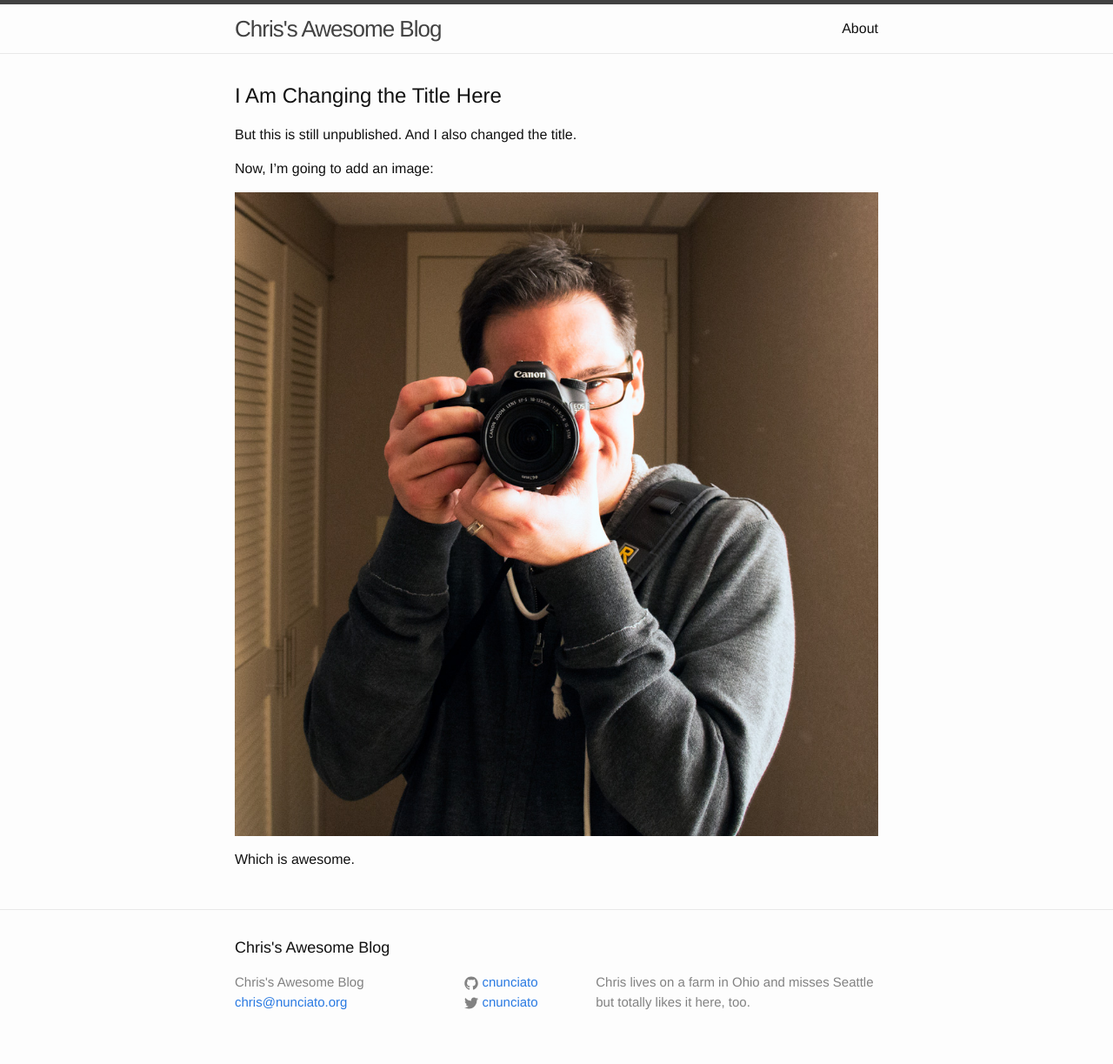
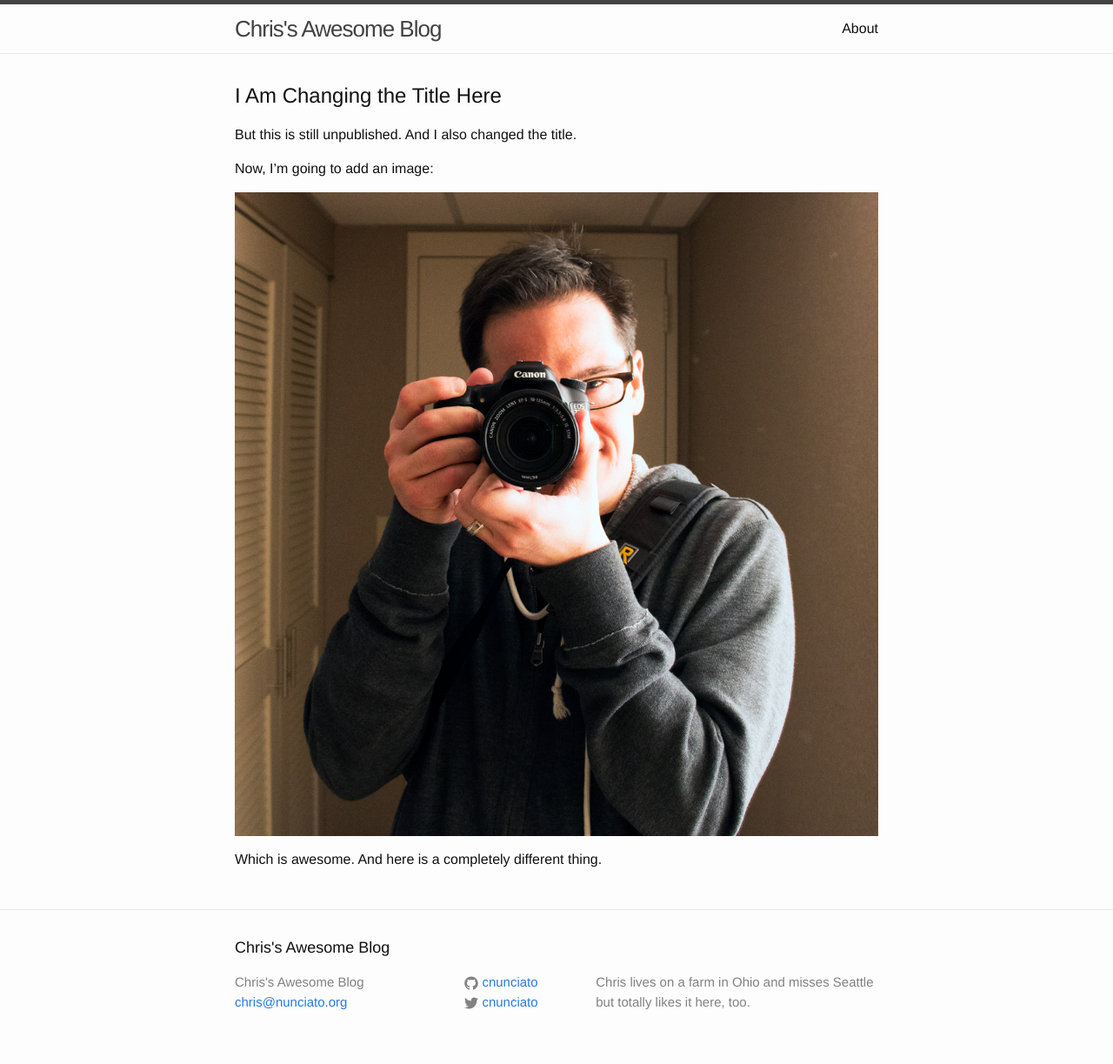
Before and after one commit to cnunciato/jekyll-blog-test, a Jekyll site: the page built from _posts/2014-11-26-my-new-title.md, in a window 1280 px wide. Shown: the whole page at 87% size. Built offline with Jekyll 4.4.1, drawn with Linux system fonts in a browser that asks for light colours; Markdown is read by kramdown in place of the engine named in the settings.

Commit message:
Change some text.

```diff
--- a/_posts/2014-11-26-my-new-title.md
+++ b/_posts/2014-11-26-my-new-title.md
@@ -13,4 +13,4 @@ Now, I'm going to add an image:
 
 ![camera.jpg]({{site.baseurl}}/images/camera.jpg)
 
-Which is awesome.
+Which is awesome. And here is a completely different thing.
```
